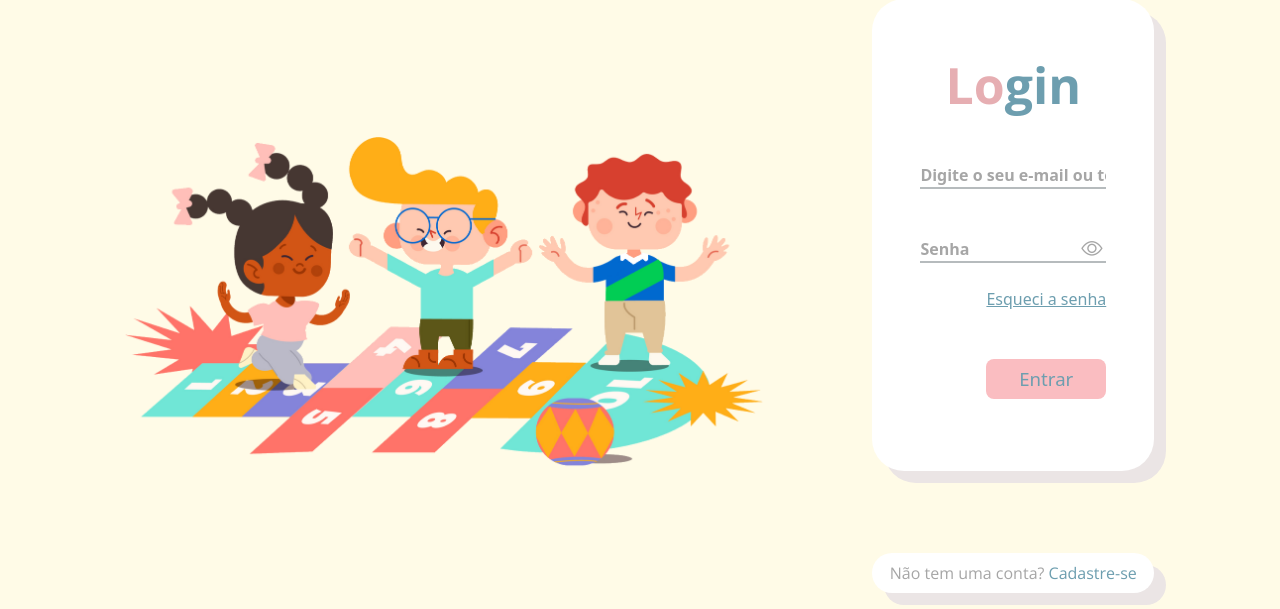
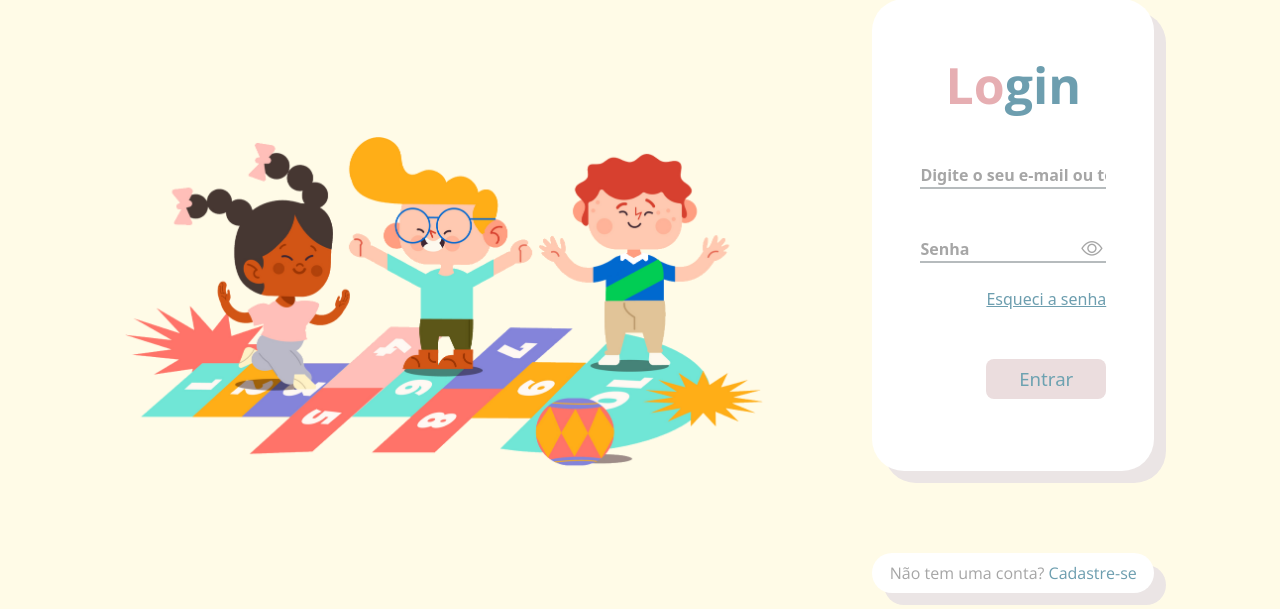
Before and after one commit to Guimart1/ColaAi_Novo, a PHP site: the page made by Usuário/Login/index.php in a window 1280 px wide, with the pointer over the restyled element. Shown: the part 131-740 px from the top of the page. Run offline with PHP 8.4, Linux system fonts and the light colour scheme.

Commit message:
arrumando estilização

```diff
--- a/css/styleUsuario.css
+++ b/css/styleUsuario.css
@@ -69,6 +69,10 @@ p {
     min-width: 120px;
     color: #6D9EAF;
     font-size: 14pt;
+}
+.button button:hover {
+    background-color: #ebddde;
+    color: #6DA2B1;
 }
 .perfilBox{
     height: 350px;
```
